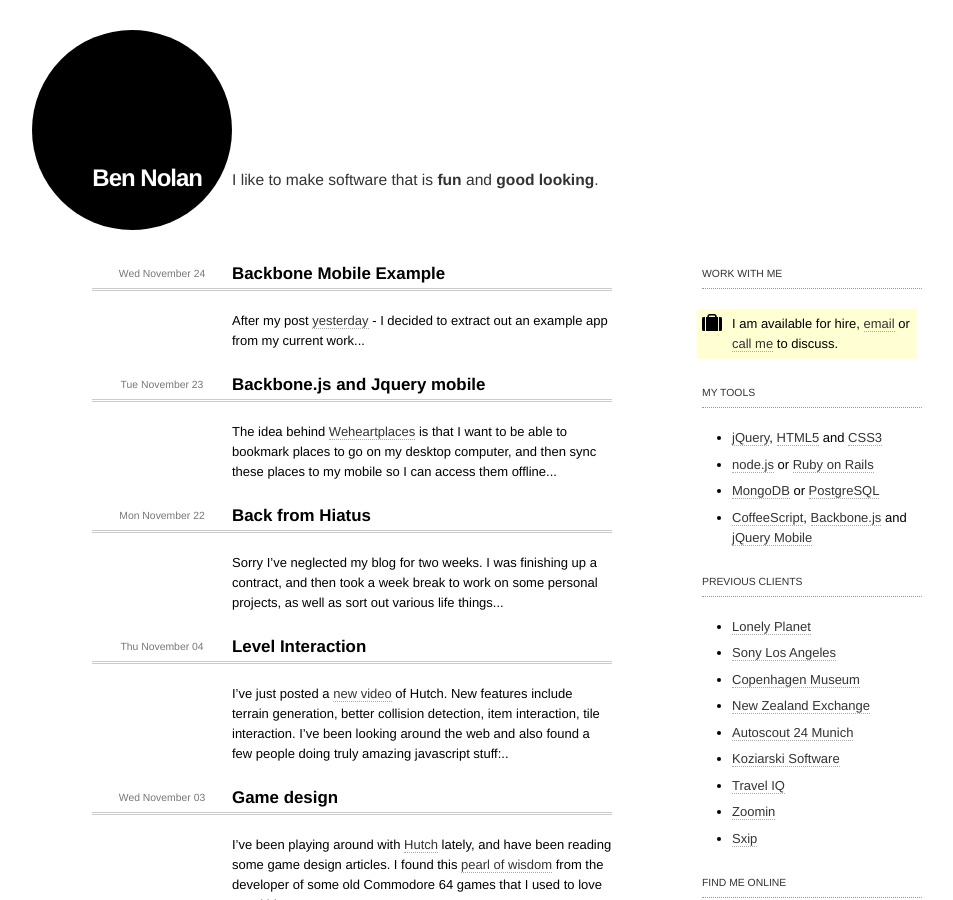
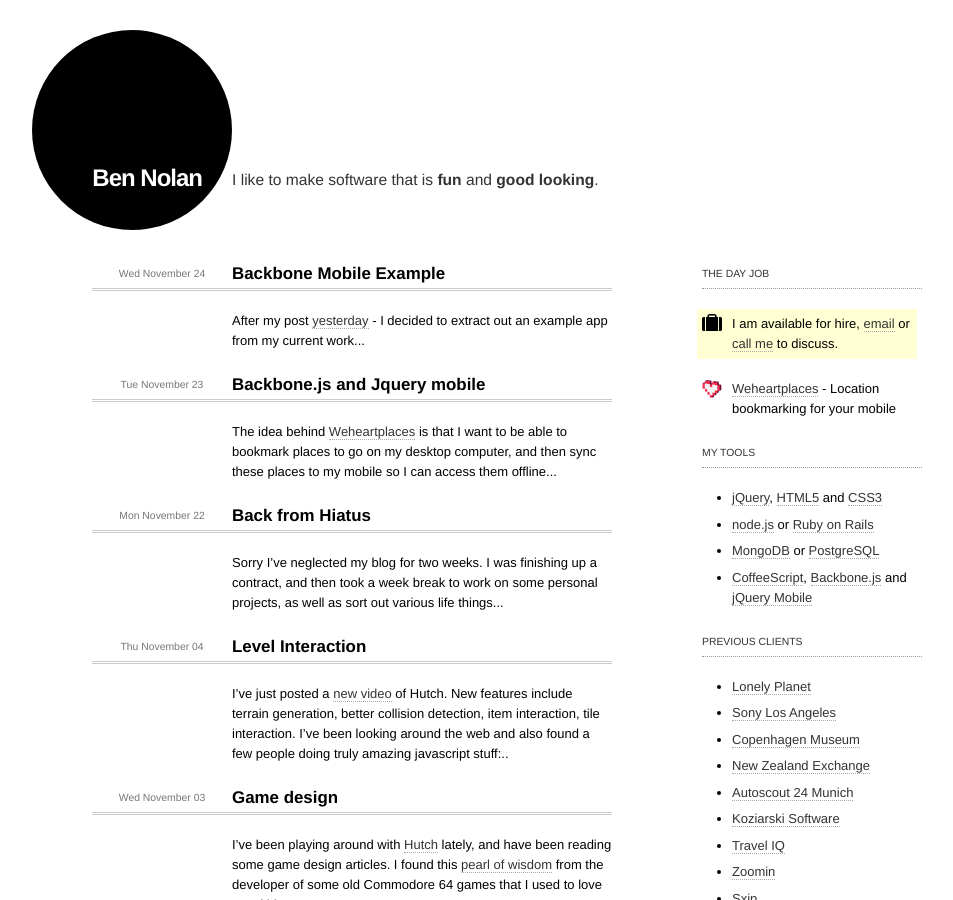
Before and after one commit to bnolan/bnolan.github.com, a Jekyll site: the page built from index.md, in a window 1280 px wide and 900 px high. Shown: the whole window, without its empty margins (108-1061 px from the left). Built offline with Jekyll 4.4.1, drawn with Linux system fonts in a browser that asks for light colours.

Commit message:
* Weheaertplaces link

```diff
--- a/_layouts/default.html
+++ b/_layouts/default.html
@@ -55,12 +55,17 @@
       <div class="grid_3 sidebar">
 
         <h2>
-          Work with me
+          The day job
         </h2>
 
         <p style="background: #ffffd3; border: 5px solid #ffffd3; position: relative; left: -5px">
           <img src="/images/37-suitcase.png" width="20" style="float: left; padding: 0 10px 40px 0"/> I am available for hire,
           <a href="mailto:ben@nolanconsul.com">email</a> or <a href="callto:bennolan">call me</a> to discuss.
+        </p>
+
+        <p>
+          <img src="/images/tinyheart.png" width="20" style="float: left; padding: 0 10px 40px 0"/> <a href="http://www.weheartplaces.com">Weheartplaces</a> -
+        Location bookmarking for your mobile
         </p>
 
         <h2>
```
Also changed, not shown: _layouts/post.html (+6 -1 lines), images/tinyheart.png (added).
